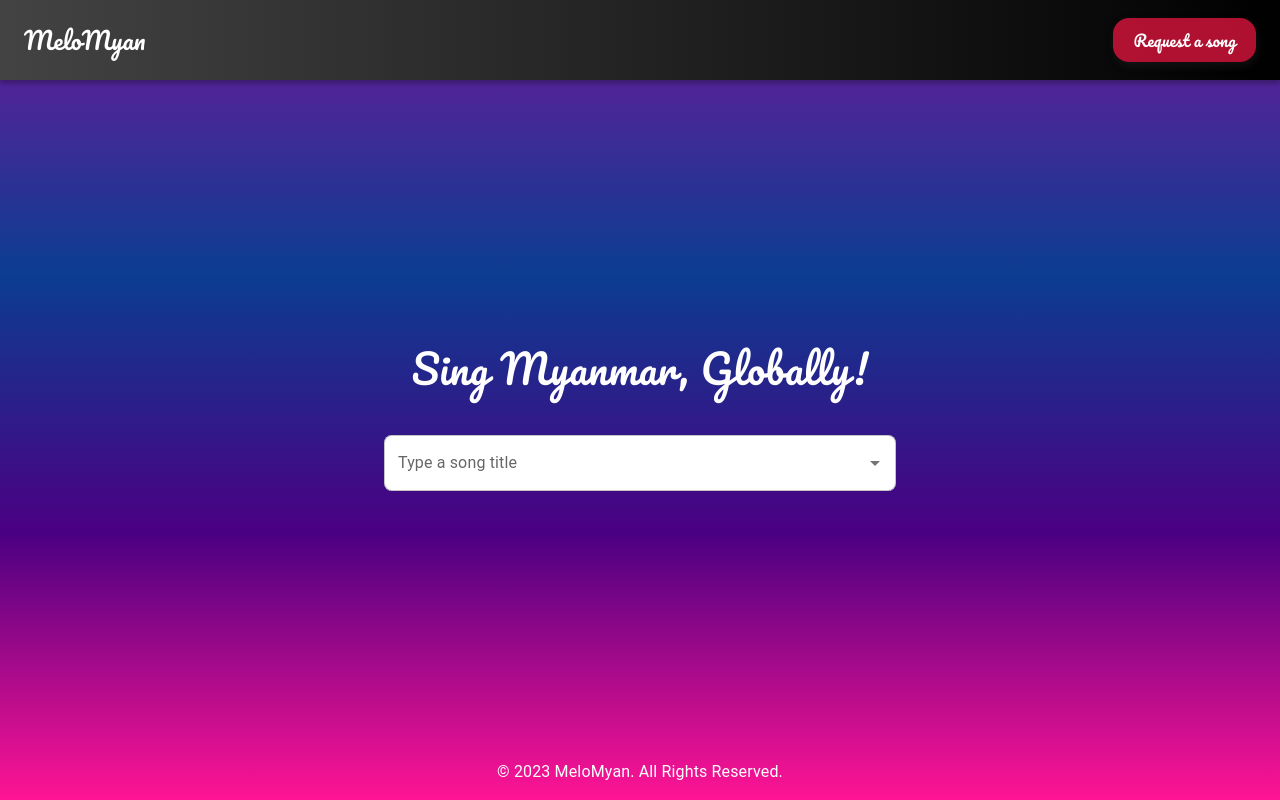
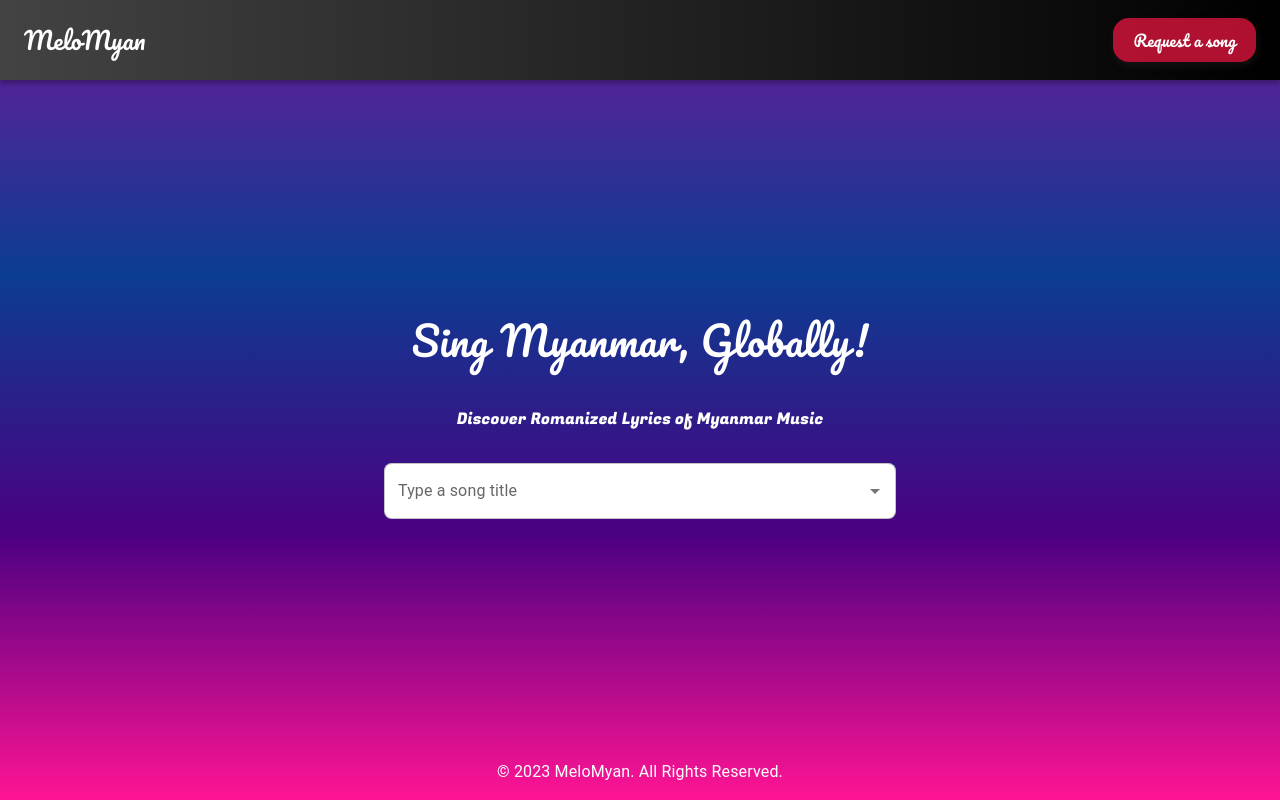
Before and after one commit to ynwin1/RomanizedMM, a React (Create React App) app in the folder client/: page / in a window 1280 px wide. Built offline with nearby package versions, Linux system fonts and the light colour scheme; no server answers.

Commit message:
add new slogan on searchBar

```diff
--- a/client/src/components/SearchBar.js
+++ b/client/src/components/SearchBar.js
@@ -3,16 +3,17 @@ import { useState, useEffect } from "react";
 import { Typography, Autocomplete, TextField} from '@mui/material';
 import { styled } from '@mui/system';
 
-const SloganTypography = styled(Typography)({
+const SloganTypography = styled(Typography)(({ fontSize }) => ({
     color: '#FFFFFF',
     textAlign: 'center',
     fontFamily: 'Pacifico',
-    fontSize: '2.5rem',
+    fontSize: fontSize,
     fontStyle: 'normal',
     fontWeight: '400',
     lineHeight: 'normal',
     padding: '1rem'
-})
+}))
+
 const CustomAutocomplete = styled(Autocomplete)({
     width: '40%',
     alignSelf: 'center',
@@ -100,8 +101,9 @@ function SearchBar(props) {
 
     return (
         <div className="searchBar">
-            <SloganTypography>
-                Sing Myanmar, Globally!
+            <SloganTypography fontSize="2.5rem"> Sing Myanmar, Globally! </SloganTypography>
+            <SloganTypography fontSize="1rem" sx={{fontFamily: 'Fugaz One'}}>
+                Discover Romanized Lyrics of Myanmar Music
             </SloganTypography>
             <CustomAutocomplete
                 disablePortal
```
